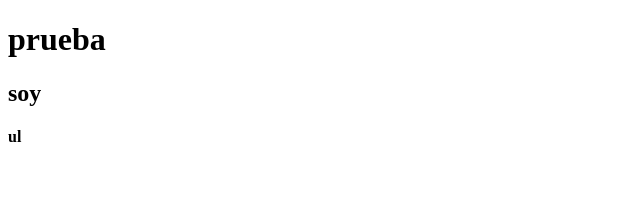
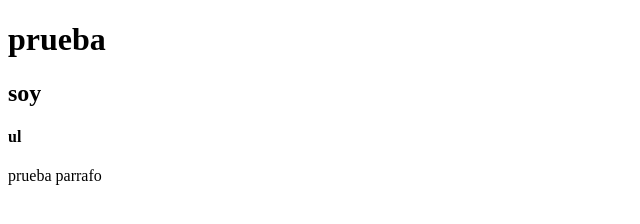
Before and after one commit to Raauul1/mi-primera-web, a plain HTML site: page mi-primera-pagina/index.html in a window 1280 px wide. Shown: the whole page, without its empty margins (0-640 px from the left). Drawn offline with Linux system fonts and the light colour scheme.

Commit message:
Update index.html

```diff
--- a/mi-primera-pagina/index.html
+++ b/mi-primera-pagina/index.html
@@ -11,5 +11,6 @@
 <h1>prueba</h1>
 <h2>soy</h2>
 <h4>ul</h4>
+    <p>prueba parrafo </p>
 </body>
 </html>
```
